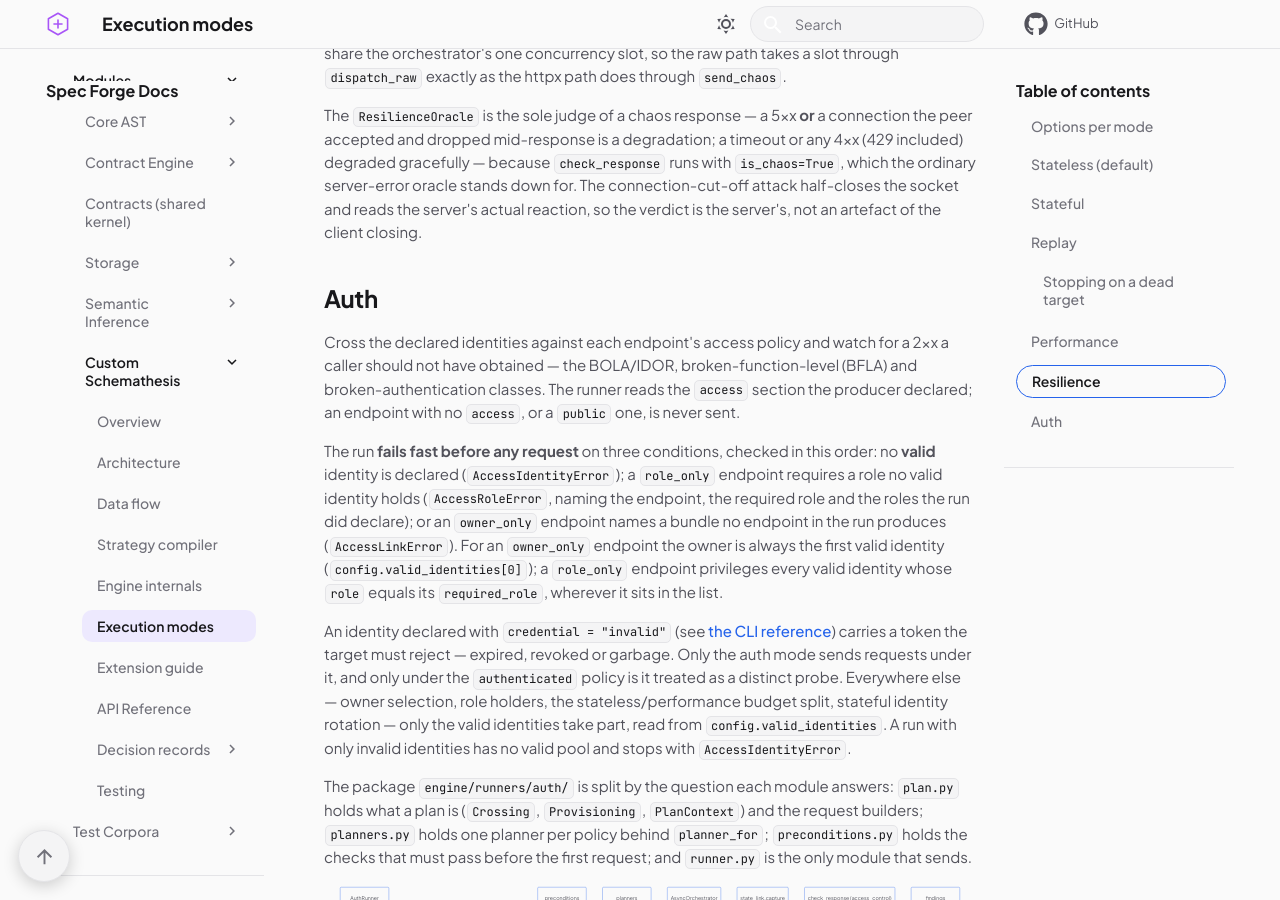
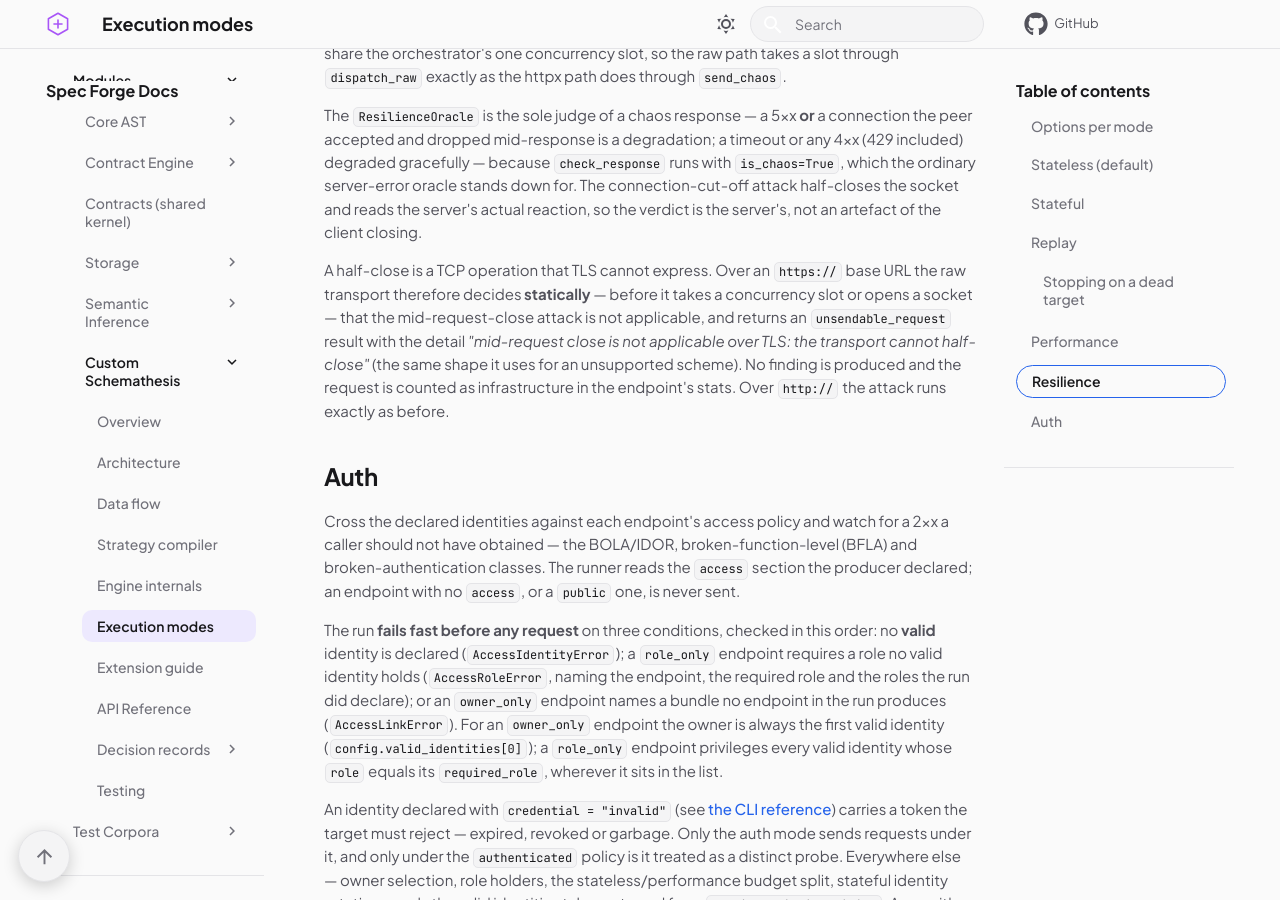
Before and after one commit to Spec-Forge-Testing/specforge-docs, an MkDocs documentation site: the page built from docs/modules/custom-schemathesis/execution-modes.md, in a window 1280 px wide and 900 px high, scrolled down 4530 px. Built offline with MkDocs 1.6.1 and Material for MkDocs 9.7.7, drawn with Linux system fonts in a browser that asks for light colours; comment, search, counter and statistics services are not loaded.

Commit message:
docs(engine): document the mid-request close as not applicable over TLS

```diff
--- a/docs/modules/custom-schemathesis/execution-modes.md
+++ b/docs/modules/custom-schemathesis/execution-modes.md
@@ -240,6 +240,15 @@ for. The connection-cut-off attack half-closes the socket and reads the server's
 actual reaction, so the verdict is the server's, not an artefact of the client
 closing.
 
+A half-close is a TCP operation that TLS cannot express. Over an `https://` base
+URL the raw transport therefore decides **statically** — before it takes a
+concurrency slot or opens a socket — that the mid-request-close attack is not
+applicable, and returns an `unsendable_request` result with the detail *"mid-request
+close is not applicable over TLS: the transport cannot half-close"* (the same
+shape it uses for an unsupported scheme). No finding is produced and the request
+is counted as infrastructure in the endpoint's stats. Over `http://` the attack
+runs exactly as before.
+
 ## Auth
 
 Cross the declared identities against each endpoint's access policy and watch
```
Also changed, not shown: docs/modules/custom-schemathesis/adr/engine.md (+4 -2 lines).
